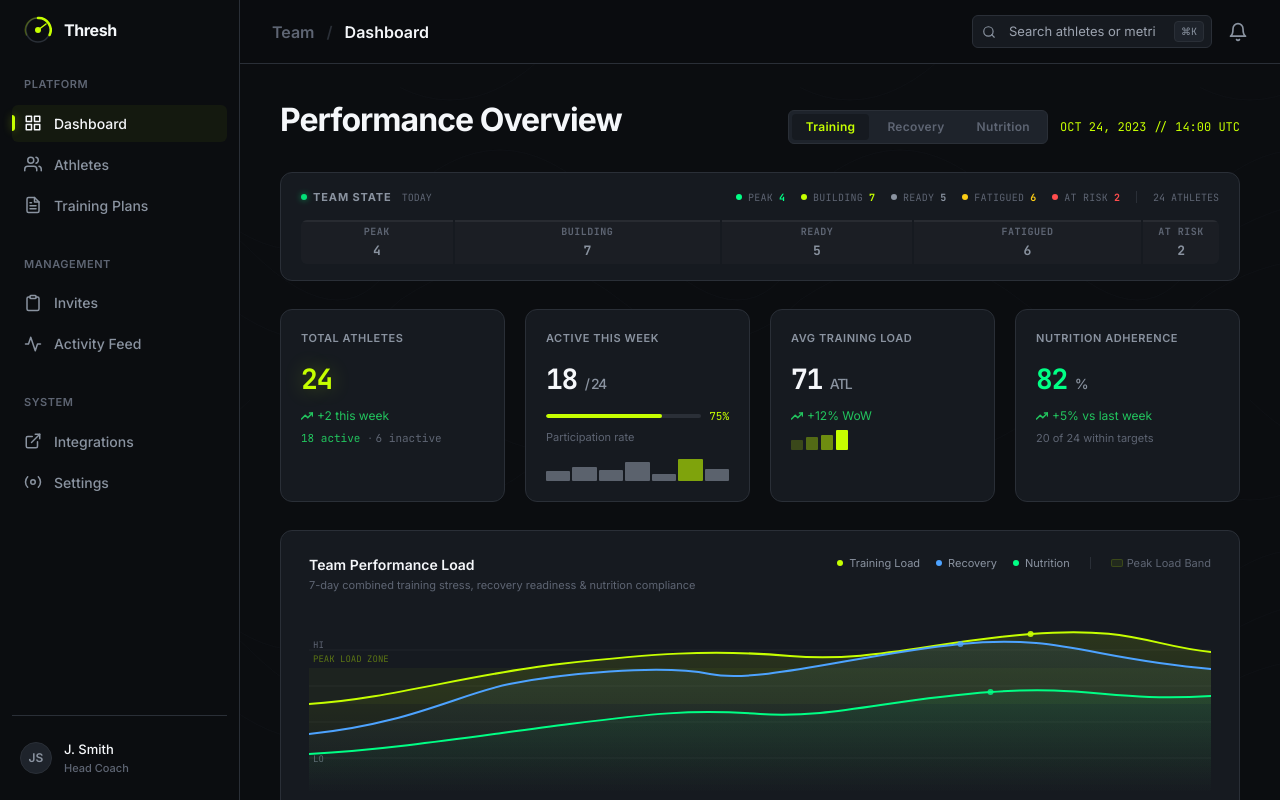
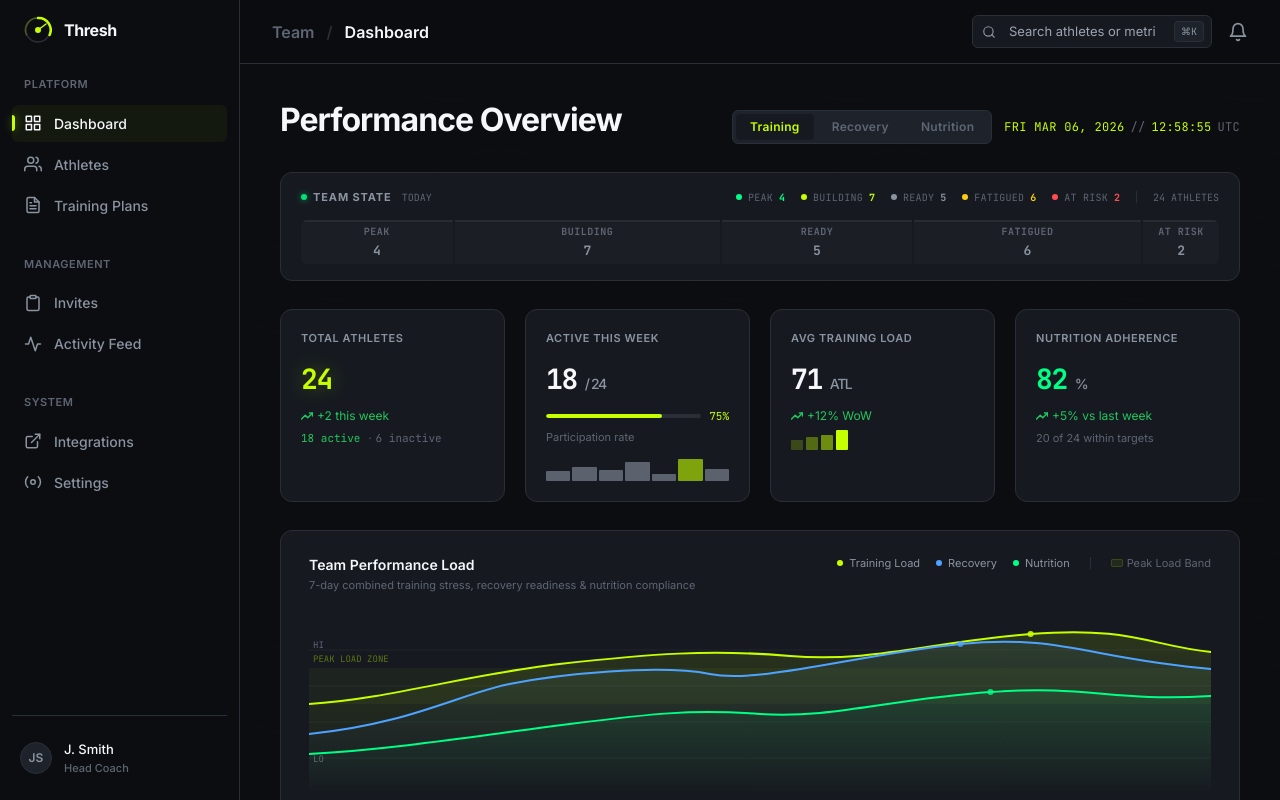
Before and after one commit to AgentJarvis92/hybrid-athlete-platform, a Next.js app in the folder apps/coach-portal/: page / in a window 1280 px wide. Built offline with nearby package versions, Linux system fonts and the light colour scheme.

Commit message:
feat: live clock component — replaces static date/time in dashboard header

```diff
--- a/apps/coach-portal/src/app/(dashboard)/page.tsx
+++ b/apps/coach-portal/src/app/(dashboard)/page.tsx
@@ -1,4 +1,5 @@
 import { AthleteStateStrip } from "@/components/dashboard/AthleteStateStrip";
+import { LiveClock } from "@/components/LiveClock";
 import { KpiCards } from "@/components/dashboard/KpiCards";
 import { TeamPerformanceChart } from "@/components/dashboard/TeamPerformanceChart";
 import { TeamReadinessMap } from "@/components/dashboard/TeamReadinessMap";
@@ -29,10 +30,8 @@ export default function DashboardPage() {
               Nutrition
             </div>
           </div>
-          {/* Date */}
-          <div className="font-mono text-accent-lime text-[12px]">
-            OCT 24, 2023 // 14:00 UTC
-          </div>
+          {/* Live Clock */}
+          <LiveClock />
         </div>
       </div>
 
--- /dev/null
+++ b/apps/coach-portal/src/components/LiveClock.tsx
@@ -0,0 +1,44 @@
+"use client";
+import { useState, useEffect } from "react";
+
+function pad(n: number) {
+  return String(n).padStart(2, "0");
+}
+
+export function LiveClock() {
+  const [now, setNow] = useState<Date | null>(null);
+
+  useEffect(() => {
+    setNow(new Date());
+    const id = setInterval(() => setNow(new Date()), 1000);
+    return () => clearInterval(id);
+  }, []);
+
+  if (!now) return null;
+
+  const days = ["SUN", "MON", "TUE", "WED", "THU", "FRI", "SAT"];
+  const months = ["JAN", "FEB", "MAR", "APR", "MAY", "JUN", "JUL", "AUG", "SEP", "OCT", "NOV", "DEC"];
+
+  const day = days[now.getDay()];
+  const month = months[now.getMonth()];
+  const date = pad(now.getDate());
+  const year = now.getFullYear();
+  const h = pad(now.getHours());
+  const m = pad(now.getMinutes());
+  const s = pad(now.getSeconds());
+
+  // Get short timezone abbreviation
+  const tz = now
+    .toLocaleTimeString("en-US", { timeZoneName: "short" })
+    .split(" ")
+    .pop() ?? "LT";
+
+  return (
+    <div className="font-mono text-accent-lime text-[12px] tracking-wide">
+      {day} {month} {date}, {year}
+      <span className="text-text-tertiary mx-1.5">//</span>
+      {h}:{m}:{s}
+      <span className="text-text-tertiary ml-1.5">{tz}</span>
+    </div>
+  );
+}
```
